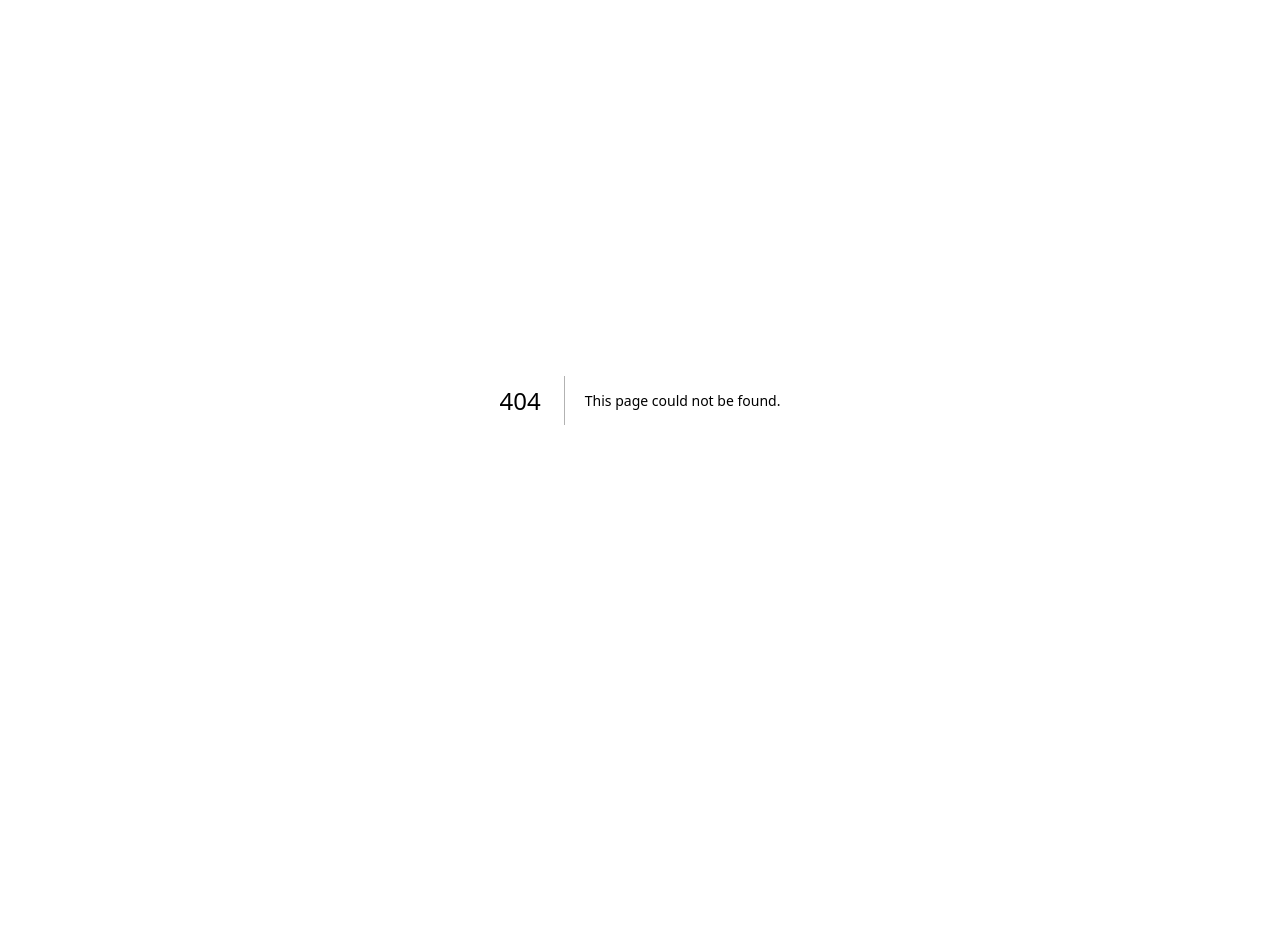
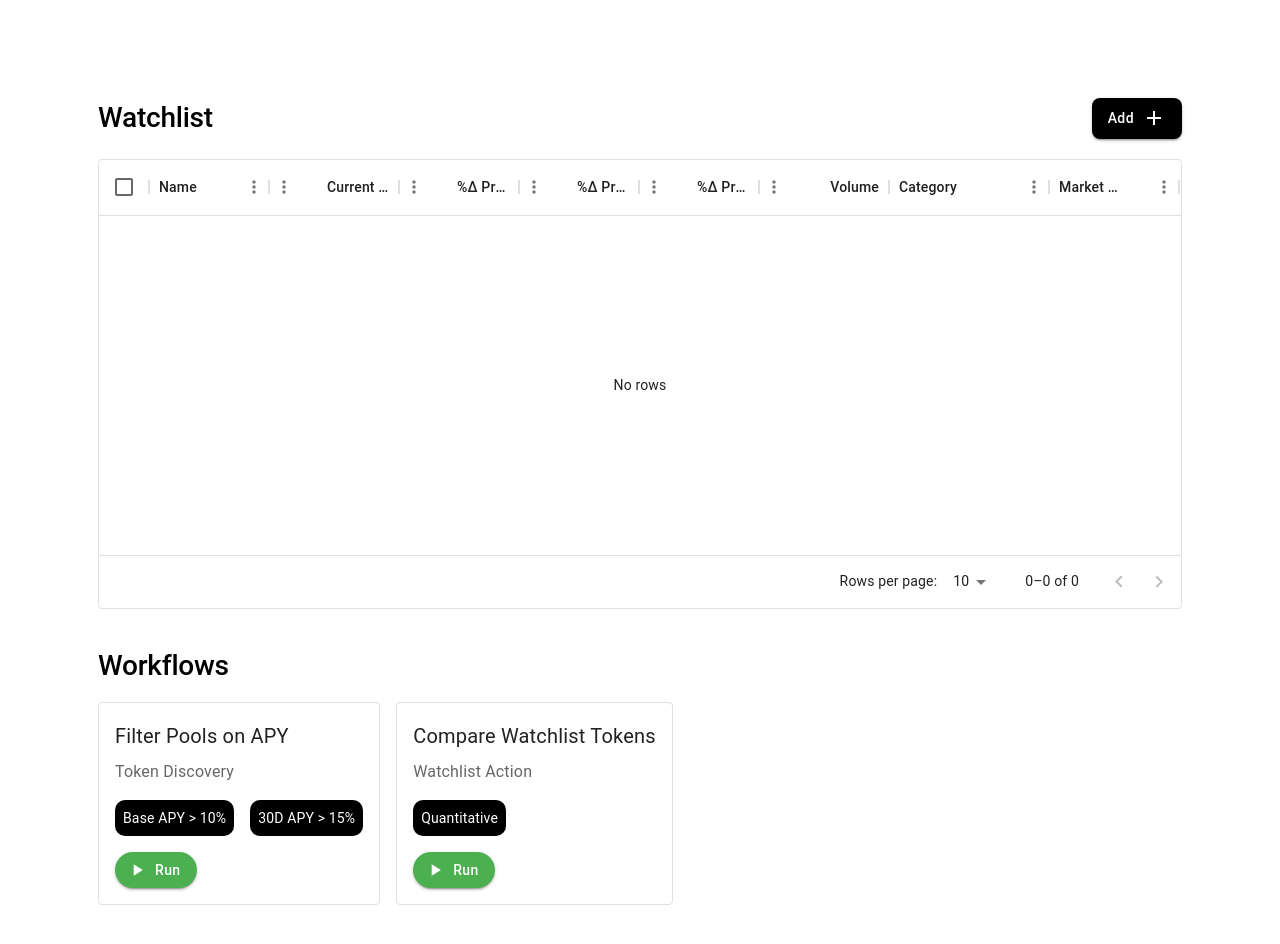
Before and after one commit to Karthik144/jarvis, a Next.js app in the folder frontend/: page /dashboard in a window 1280 px wide. Before the commit this address had no page. Shown: the top 944 px of the page. Before the commit the page ends 800 px from the top, so only its background shows below. Built offline with nearby package versions, Linux system fonts and the light colour scheme.

Commit message:
Updated workflows UI/UX

```diff
--- a/frontend/src/components/workflows/Workflow.js
+++ b/frontend/src/components/workflows/Workflow.js
@@ -45,9 +45,9 @@ const StyledButton = styled(Button)(({ theme }) => ({
   },
 }));
 
-export default function Workflow({ onButtonClick, title, filterText }) {
+export default function Workflow({ onButtonClick, title, filterText, type }) {
   return (
-    <StyledPaper square={false}>
+   <StyledPaper square={false}>
       <Typography
         variant="subtitle1"
         gutterBottom
@@ -56,6 +56,16 @@ export default function Workflow({ onButtonClick, title, filterText }) {
         }}
       >
         {title}
+      </Typography>
+      <Typography
+        variant="body2"
+        sx={{
+          fontSize: "1rem",
+          color: "text.secondary",
+          paddingBottom: "1em",
+        }}
+      >
+        {type}
       </Typography>
       <Stack direction="row" spacing={2}>
         {filterText.map((text, index) => (
--- a/frontend/src/pages/watchlist.js
+++ b/frontend/src/pages/dashboard.js
@@ -3,9 +3,10 @@ import WatchlistTable from "../components/watchlist/WatchlistTable.js";
 import AddButton from "../components/watchlist/AddButton.js";
 import NewTokenModal from "../components/watchlist/NewTokenModal.js";
 import Typography from "@mui/material/Typography";
+import Workflow from "../components/workflows/Workflow";
 import Stack from "@mui/material/Stack";
 import { Box, Paper } from "@mui/material";
-import { supabase } from "../../supabaseClient";
+import { supabase } from "../../supabaseClient.js";
 import Snackbar from "@mui/material/Snackbar";
 const axios = require("axios");
 
@@ -15,6 +16,8 @@ export default function Watchlist() {
   const [rawList, setRawList] = useState([]);
   const [modalOpen, setModalOpen] = useState(false);
   const [tokenAdded, setTokenAdded] = useState(false);
+  const workflowOneFilters = ['Base APY > 10%', "30D APY > 15%"];
+  const workflowTwoFilters = ['Quantitative'];
 
   // Set current user
   useEffect(() => {
@@ -191,6 +194,31 @@ export default function Watchlist() {
     setTokenAdded(false);
   }
 
+  const handleWorkflowOneButtonClick = () => {
+    console.log("Workflow button was pressed!");
+    const userQuery = {
+      query:
+        'Filter pools with base APY > 10% and 30D APY mean >15%?',
+      watchlist: false,
+    };
+    localStorage.setItem("userQuery", JSON.stringify(userQuery));
+    router.push("/response");
+  };
+
+const handleWorkflowTwoButtonClick = async () => {
+  console.log("Workflow button two was pressed!");
+  if (user) {
+    await fetchWatchlist();
+    const userQuery = {
+      query:
+        "Provide a detailed quantitative analysis comparing my watchlist tokens.",
+      watchlist: true,
+    };
+    localStorage.setItem("userQuery", JSON.stringify(userQuery));
+    router.push("/response");
+  }
+};
+
 
   return (
     <Box sx={{ padding: "90px" }}>
@@ -214,6 +242,40 @@ export default function Watchlist() {
         <AddButton onClick={() => handleOpenModal("signin")}>Add</AddButton>
       </Box>
       <WatchlistTable watchlistData={watchlist} rawList={rawList} />
+      <Box
+        sx={{
+          display: "flex",
+          alignItems: "center",
+          justifyContent: "space-between",
+          marginBottom: "20px",
+          marginTop:"40px"
+        }}
+      >
+        <Typography
+          variant="h2"
+          sx={{
+            fontWeight: "500",
+            fontSize: "1.75rem",
+          }}
+        >
+          Workflows
+        </Typography>
+      </Box>
+
+      <Stack direction="row" spacing={2}>
+        <Workflow
+            onButtonClick={handleWorkflowOneButtonClick}
+            title={"Filter Pools on APY"}
+            filterText={workflowOneFilters}
+            type={"Token Discovery"}
+        />
+        <Workflow
+          onButtonClick={handleWorkflowTwoButtonClick}
+          title={"Compare Watchlist Tokens"}
+          filterText={workflowTwoFilters}
+          type={"Watchlist Action"}
+        />
+      </Stack>
 
       <NewTokenModal
         handleClose={handleCloseModal}
```
Also changed, not shown: frontend/src/app/page.js (+2 -51 lines).
